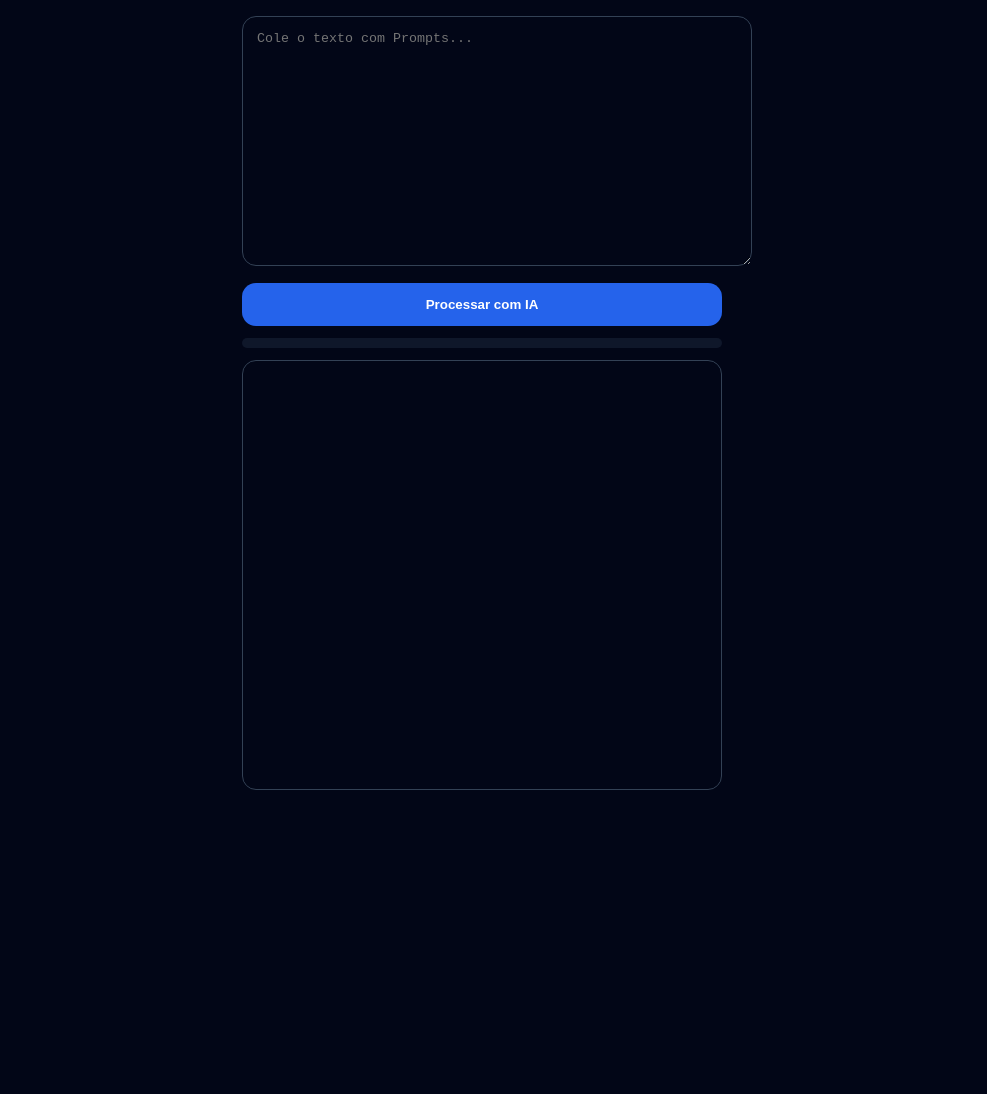
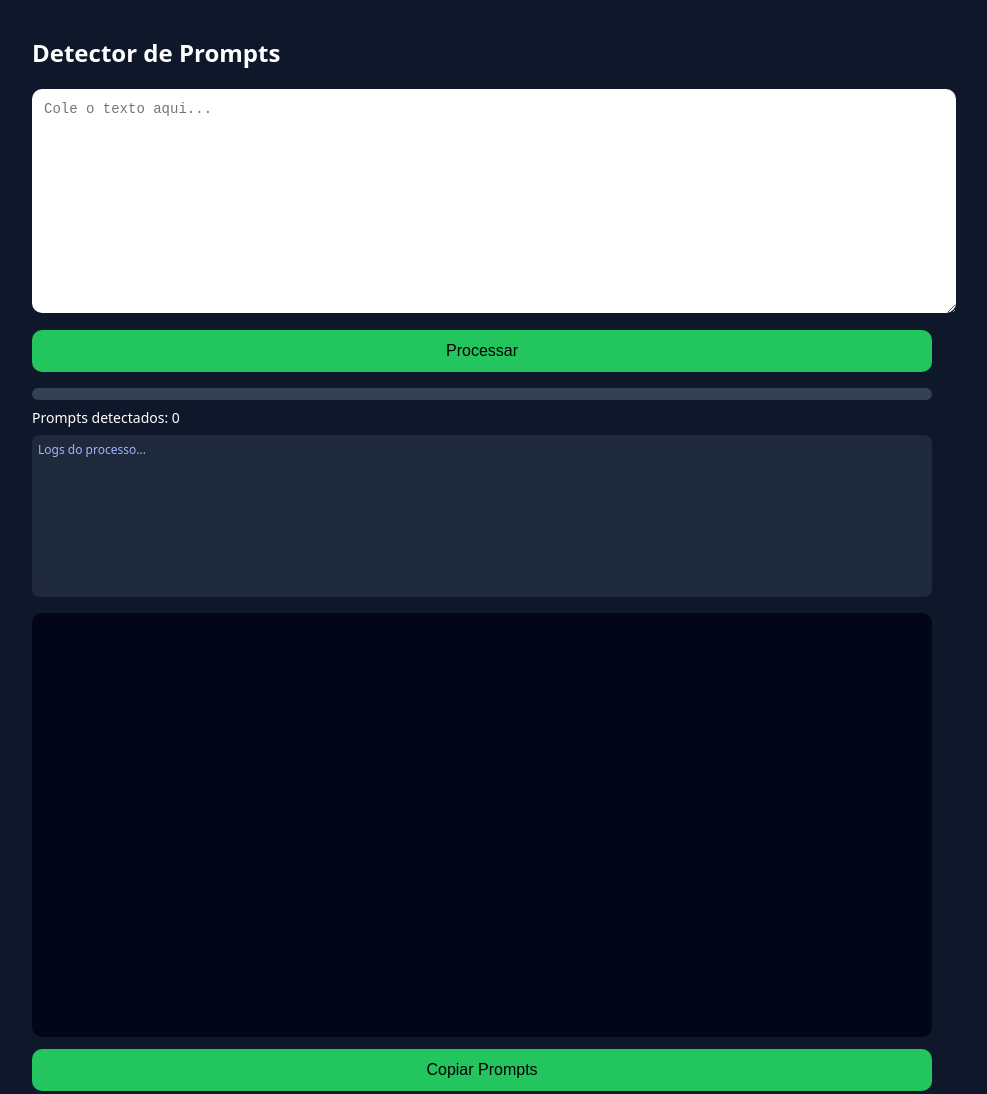
Before and after one commit to Miraplay2025/Promps-dectete, a website: page public/index.html in a window 1280 px wide. Shown: the whole page, without its empty margins (158-1145 px from the left). Before the commit the page ends 806 px from the top, so only its background shows below. Drawn offline with Linux system fonts and the light colour scheme.

Commit message:
Update index.html

```diff
--- a/public/index.html
+++ b/public/index.html
@@ -3,159 +3,95 @@
 <head>
 <meta charset="UTF-8">
 <meta name="viewport" content="width=device-width, initial-scale=1.0">
-<title>Prompt IA</title>
+<title>Prompt Detector</title>
 
 <style>
-body {
-  margin: 0;
-  background: #020617;
-  font-family: system-ui, sans-serif;
-  color: #e5e7eb;
-  display: flex;
-  justify-content: center;
-}
-
-.app {
-  width: 100%;
-  max-width: 480px;
-  padding: 16px;
-}
-
-textarea {
-  width: 100%;
-  height: 220px;
-  background: #020617;
-  color: #e5e7eb;
-  border: 1px solid #334155;
-  border-radius: 14px;
-  padding: 14px;
-}
-
-button {
-  width: 100%;
-  margin-top: 12px;
-  padding: 14px;
-  border-radius: 14px;
-  border: none;
-  background: #2563eb;
-  color: white;
-  font-weight: 600;
-}
-
-.progress-box {
-  margin-top: 12px;
-}
-
-.progress-bar {
-  height: 10px;
-  width: 100%;
-  background: #0f172a;
-  border-radius: 999px;
-  overflow: hidden;
-}
-
-.progress-fill {
-  height: 100%;
-  width: 0%;
-  background: #22c55e;
-  transition: width 0.2s linear;
-}
-
-.status {
-  margin-top: 6px;
-  font-size: 13px;
-  text-align: center;
-}
-
-.output {
-  margin-top: 12px;
-  height: 50vh;
-  background: #020617;
-  border: 1px solid #334155;
-  border-radius: 14px;
-  padding: 14px;
-  overflow-y: auto;
-  white-space: pre-wrap;
-}
-
-.copy {
-  margin-top: 10px;
-  background: #0f172a;
-  border: 1px solid #334155;
-}
+body { font-family: system-ui, sans-serif; background: #0f172a; color: #fff; margin: 0; padding: 16px; }
+.container { max-width: 900px; margin: auto; }
+textarea { width: 100%; min-height: 200px; border-radius: 10px; padding: 12px; border: none; font-size: 14px; }
+button { margin-top: 12px; padding: 12px; width: 100%; border: none; border-radius: 10px; background: #22c55e; font-size: 16px; cursor: pointer; }
+.progress { margin-top: 16px; background: #334155; border-radius: 10px; overflow: hidden; }
+.bar { height: 12px; width: 0%; background: #22c55e; }
+.output { margin-top: 16px; height: 50vh; background: #020617; border-radius: 10px; padding: 12px; overflow-y: auto; white-space: pre-wrap; }
+.stats { margin-top: 8px; font-size: 14px; }
+.log { margin-top: 8px; font-size: 12px; color: #a5b4fc; height: 150px; overflow-y: auto; background: #1e293b; padding: 6px; border-radius: 8px; }
 </style>
 </head>
+
 <body>
+<div class="container">
+  <h2>Detector de Prompts</h2>
+  <textarea id="input" placeholder="Cole o texto aqui..."></textarea>
+  <button onclick="start()">Processar</button>
 
-<div class="app">
-  <textarea id="input" placeholder="Cole o texto com Prompts..."></textarea>
-  <button onclick="processar()">Processar com IA</button>
-
-  <div class="progress-box">
-    <div class="progress-bar">
-      <div class="progress-fill" id="bar"></div>
-    </div>
-    <div class="status" id="status"></div>
-  </div>
-
+  <div class="progress"><div class="bar" id="bar"></div></div>
+  <div class="stats" id="stats">Prompts detectados: 0</div>
+  <div class="log" id="log">Logs do processo...</div>
   <div class="output" id="output"></div>
-  <button class="copy" id="copyBtn" style="display:none;" onclick="copiar()">Copiar tudo</button>
+  <button onclick="copy()">Copiar Prompts</button>
 </div>
 
 <script>
-let socket;
-const bar = document.getElementById("bar");
-const statusEl = document.getElementById("status");
-const output = document.getElementById("output");
-const copyBtn = document.getElementById("copyBtn");
+let ws;
+let output = document.getElementById("output");
+let bar = document.getElementById("bar");
+let stats = document.getElementById("stats");
+let logEl = document.getElementById("log");
 
-function processar() {
-  const text = input.value.trim();
-  if (!text) return;
+function log(message) {
+  const ts = new Date().toLocaleTimeString();
+  logEl.textContent += `[${ts}] ${message}\n`;
+  logEl.scrollTop = logEl.scrollHeight;
+}
 
+function start() {
   output.textContent = "";
-  copyBtn.style.display = "none";
   bar.style.width = "0%";
-  statusEl.textContent = "Iniciando...";
+  stats.textContent = "Prompts detectados: 0";
+  logEl.textContent = "";
+  log("Conectando ao WebSocket...");
 
-  socket = new WebSocket(`ws://${location.host}`);
+  ws = new WebSocket(`ws://${location.host}`);
 
-  socket.onopen = () => {
-    socket.send(JSON.stringify({ text }));
+  ws.onopen = () => {
+    log("WebSocket aberto. Enviando texto para análise...");
+    ws.send(document.getElementById("input").value);
   };
 
-  socket.onmessage = e => {
+  ws.onmessage = e => {
     const data = JSON.parse(e.data);
 
-    if (data.type === "init") {
-      statusEl.textContent = `Total de blocos: ${data.total}`;
+    if (data.progress !== undefined) {
+      bar.style.width = data.progress + "%";
+      if(data.currentLine) log(`Processando linha: "${data.currentLine}"`);
     }
 
-    if (data.type === "progress") {
-      bar.style.width = data.percent + "%";
-      statusEl.textContent =
-        `Processados: ${data.processed} | Prompts válidos: ${data.valid} | ${data.percent}%`;
+    if (data.found !== undefined) {
+      stats.textContent = "Prompts detectados: " + data.found;
     }
 
-    if (data.type === "done") {
+    if (data.done) {
+      output.textContent = data.prompts.join("\n\n");
+      stats.textContent = "Total final: " + data.total;
       bar.style.width = "100%";
-      statusEl.textContent = `Concluído • Total final: ${data.total}`;
-      output.textContent = data.prompts.join(" ");
-      copyBtn.style.display = "block";
-      socket.close();
+      log("Processamento concluído!");
+      ws.close();
     }
 
-    if (data.type === "error") {
-      statusEl.textContent = data.message;
+    if (data.error) {
+      alert(data.error);
+      log("Erro: " + data.error);
     }
   };
+
+  ws.onclose = () => log("WebSocket fechado.");
+  ws.onerror = err => log("Erro no WebSocket: " + err);
 }
 
-function copiar() {
+function copy() {
   navigator.clipboard.writeText(output.textContent);
-  statusEl.textContent = "Copiado.";
+  alert("Prompts copiados com sucesso!");
 }
 </script>
-
 </body>
 </html>
```
